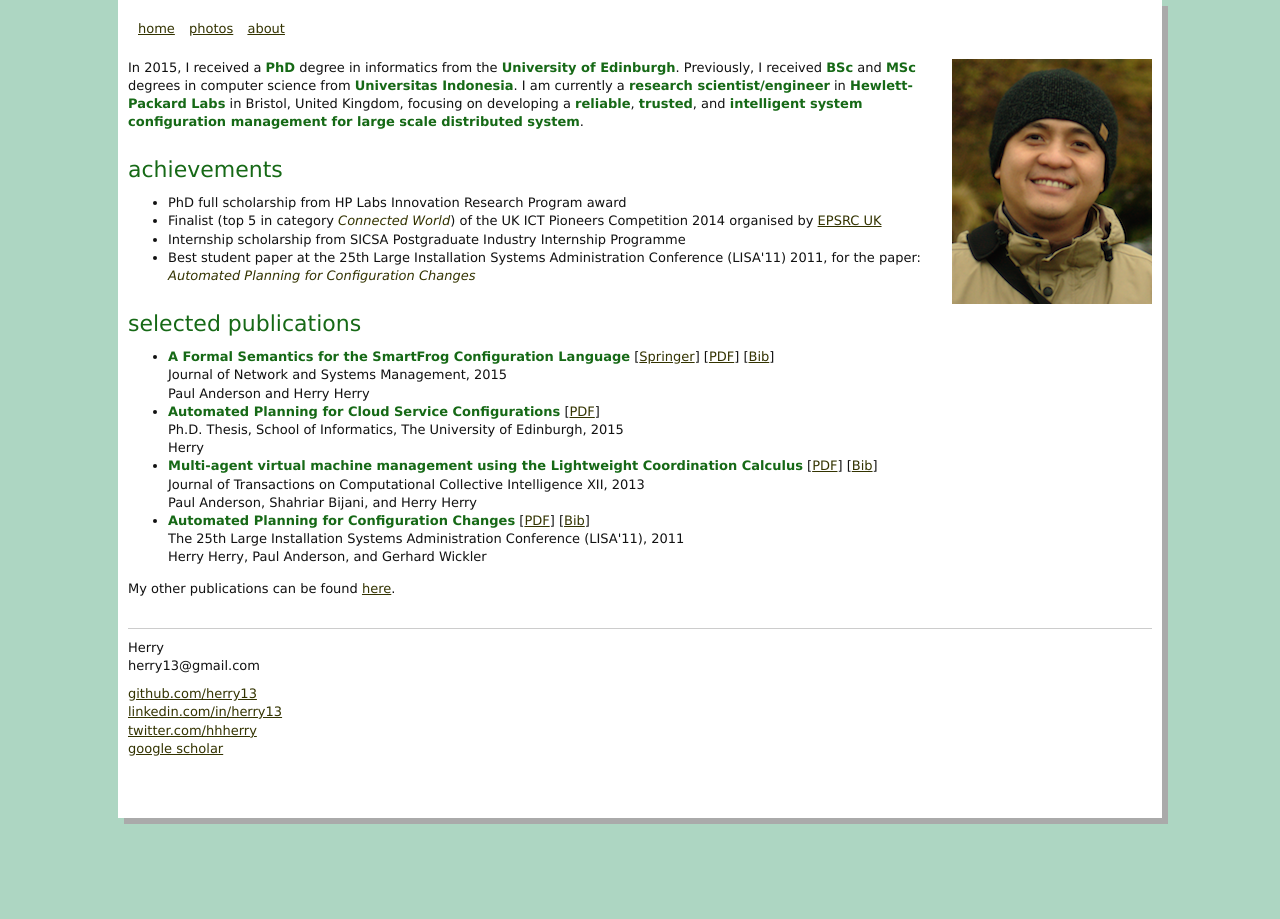
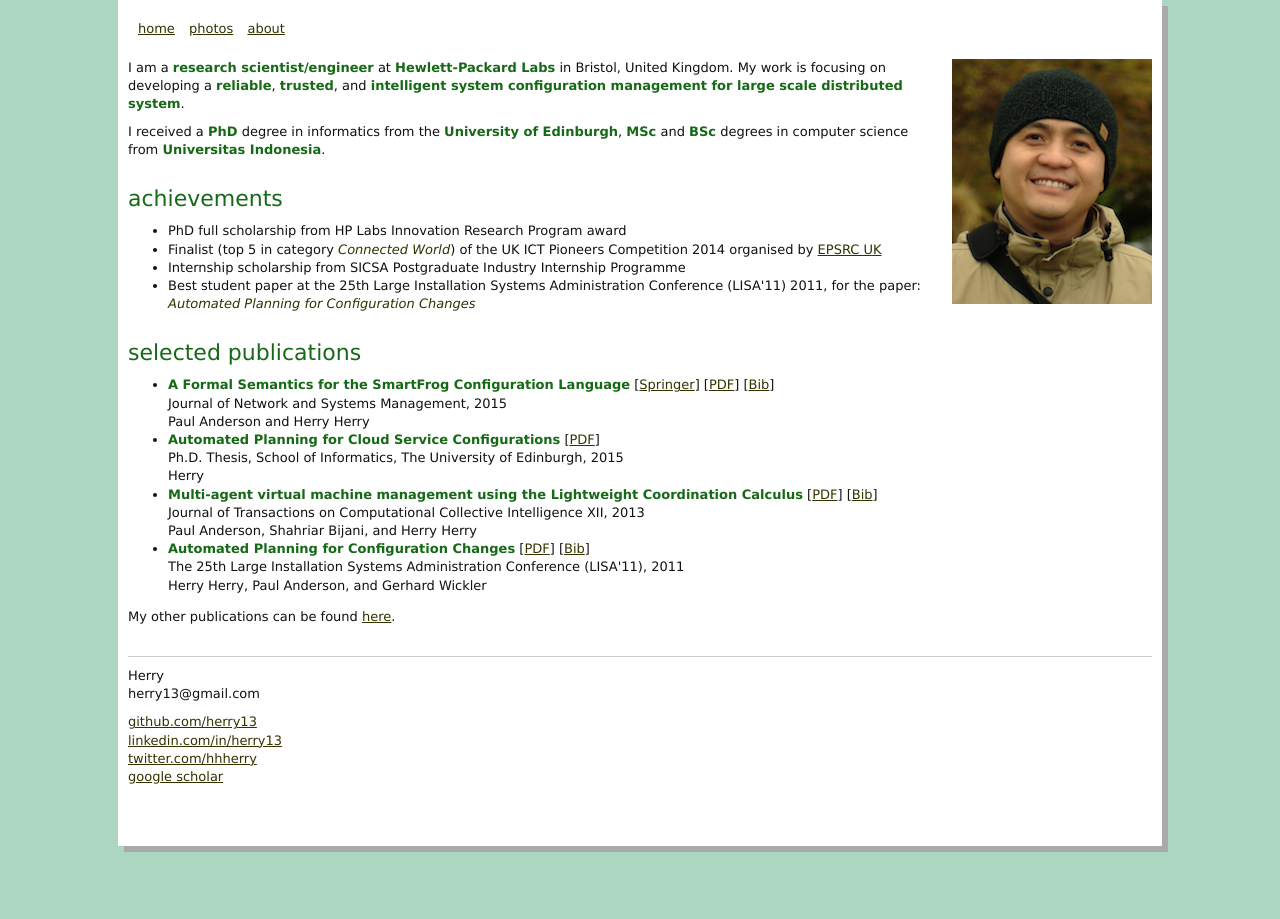
Before and after one commit to herry13/herry13.github.io, a Jekyll site: the page built from about/index.html, in a window 1280 px wide. Built offline with Jekyll 4.4.1, drawn with Linux system fonts in a browser that asks for light colours.

Commit message:
update about

```diff
--- a/about/index.html
+++ b/about/index.html
@@ -5,7 +5,17 @@ title: The color of my history.
 <div id="about">
   <img src="{{ site.baseurl }}/images/me_at_skye.png" />
   <div class="section">
-    In 2015, I received a <b>PhD</b> degree in informatics from the <b>University of Edinburgh</b>. Previously, I received <b>BSc</b> and <b>MSc</b> degrees in computer science from <b>Universitas Indonesia</b>. I am currently a <b>research scientist/engineer</b> in <b>Hewlett-Packard Labs</b> in Bristol, United Kingdom, focusing on developing a <b>reliable</b>, <b>trusted</b>, and <b>intelligent system configuration management for large scale distributed system</b>.
+    <p>
+      I am a <b>research scientist/engineer</b> at <b>Hewlett-Packard Labs</b>
+      in Bristol, United Kingdom. My work is focusing on developing a
+      <b>reliable</b>, <b>trusted</b>, and <b>intelligent system configuration
+      management for large scale distributed system</b>.
+    </p>
+    <p>
+      I received a <b>PhD</b> degree in informatics from the <b>University of
+      Edinburgh</b>, <b>MSc</b> and <b>BSc</b> degrees in computer science from
+      <b>Universitas Indonesia</b>.
+    </p>
   </div>
 
   <div class="section">
```
